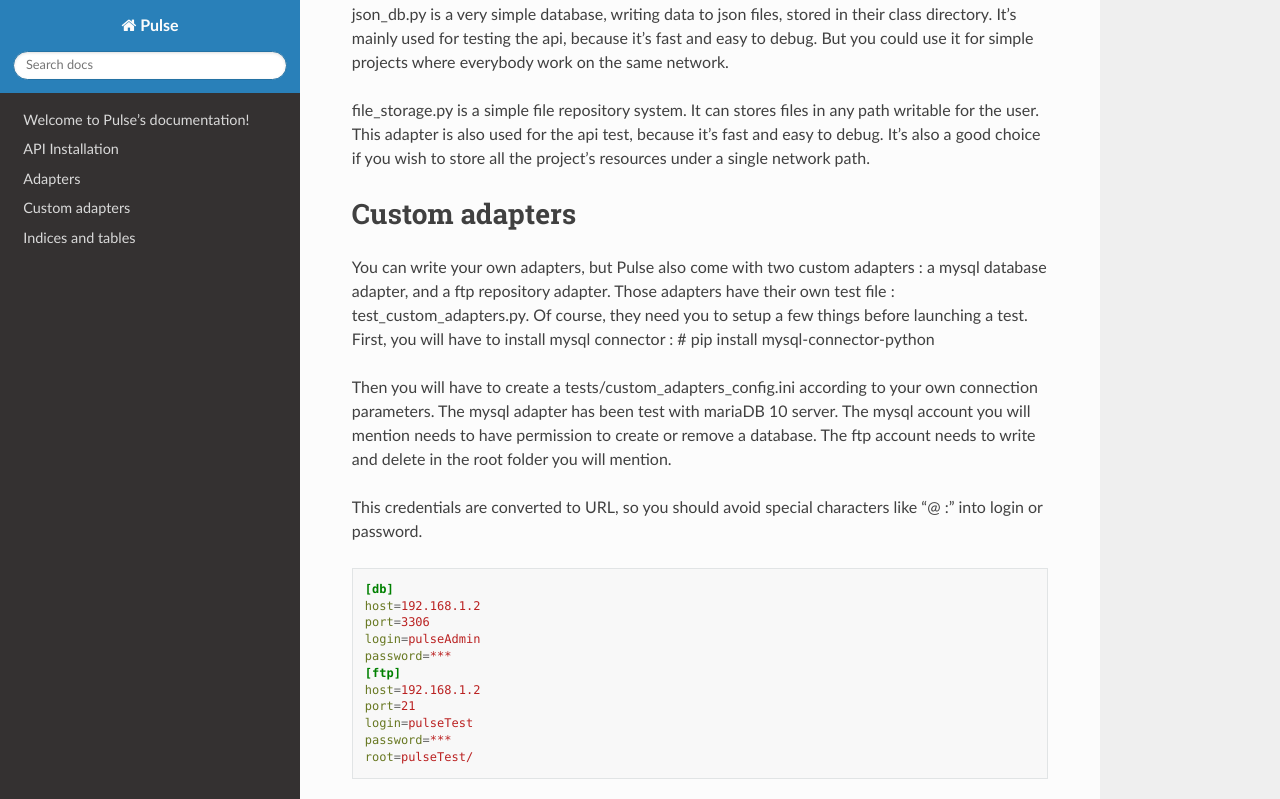
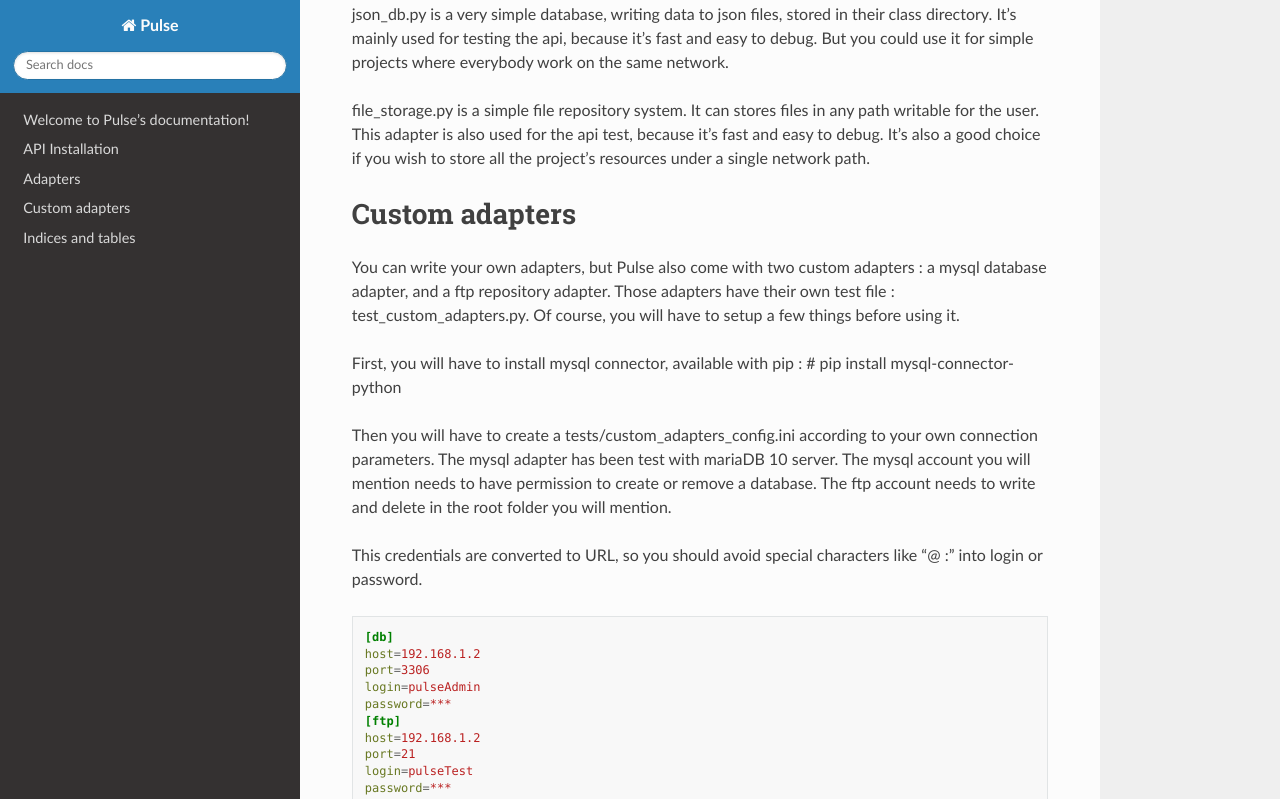
Before and after one commit to dddjef/pulse, a Sphinx documentation site: the page built from docs/index.rst, in a window 1280 px wide and 900 px high, scrolled down 1202 px, cut to the strip 0-799 px from the top of the window. Built offline with Sphinx 7.4.7 and the Read the Docs theme 2.0.0, drawn with Linux system fonts in a browser that asks for light colours.

Commit message:
Closes #18

```diff
--- a/docs/index.rst
+++ b/docs/index.rst
@@ -52,8 +52,10 @@ Custom adapters
 =================================
 You can write your own adapters, but Pulse also come with two custom adapters : a mysql database adapter,
 and a ftp repository adapter.
-Those adapters have their own test file : test_custom_adapters.py. Of course, they need you to setup a few things before
-launching a test. First, you will have to install mysql connector : # pip install mysql-connector-python
+Those adapters have their own test file : test_custom_adapters.py. Of course, you will have to setup a few things before
+using it.
+
+First, you will have to install mysql connector, available with pip : # pip install mysql-connector-python
 
 Then you will have to create a tests/custom_adapters_config.ini according to your own connection parameters.
 The mysql adapter has been test with mariaDB 10 server. The mysql account you will mention needs to have permission to
```
